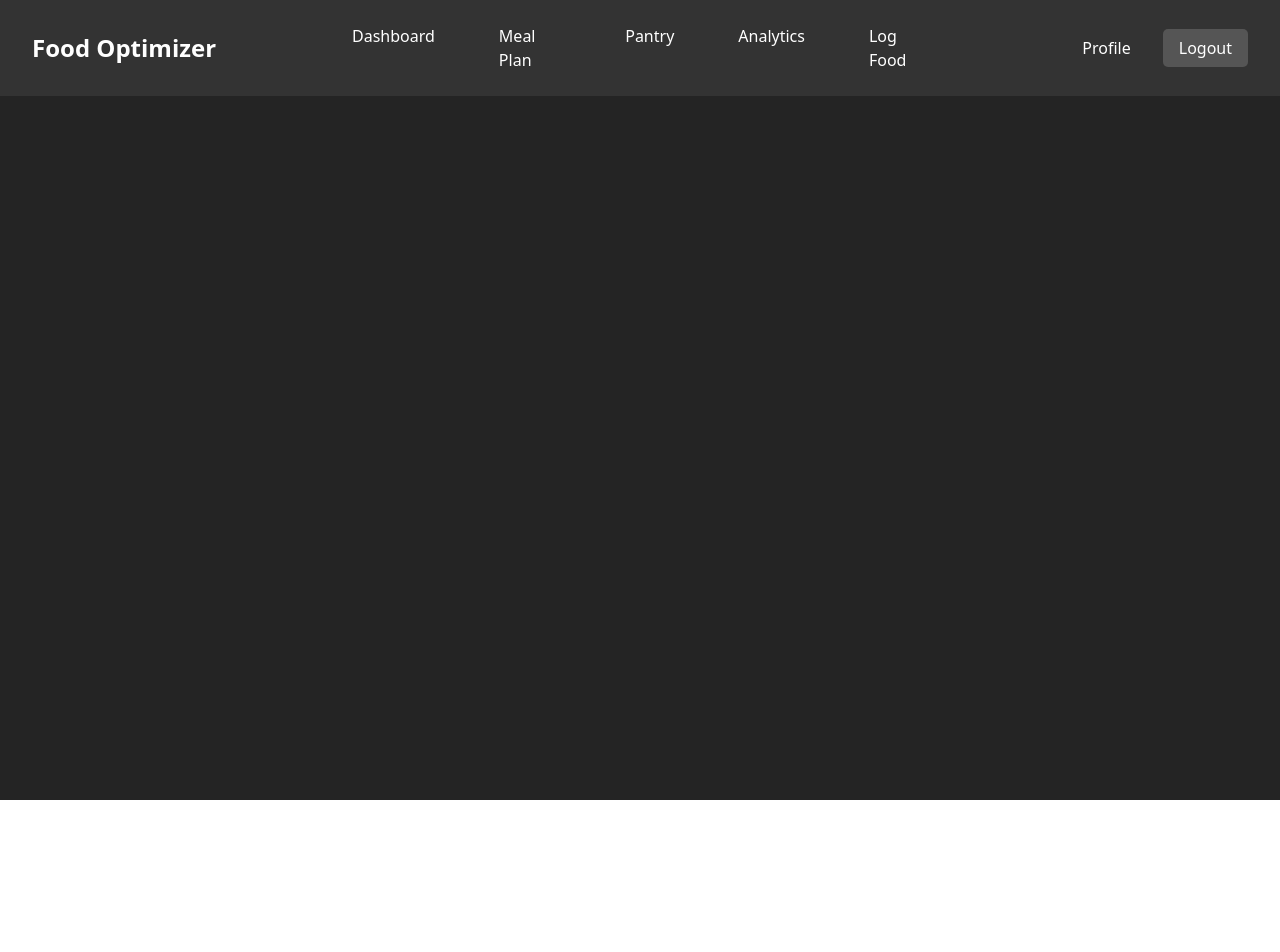
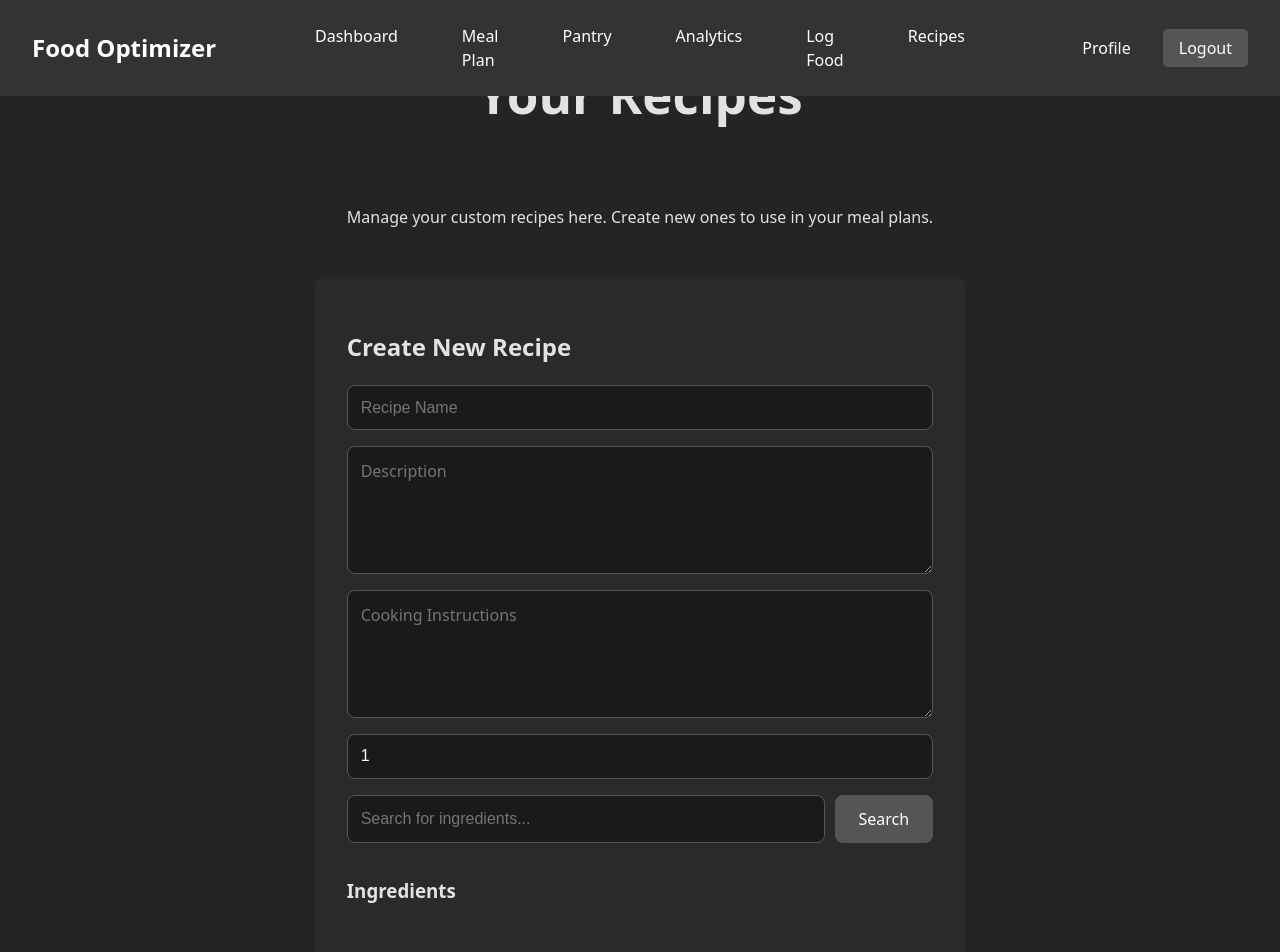
Before and after one commit to ShaneScarcella/food-optimizer, a React (Vite) app in the folder client/: page /recipes in a window 1280 px wide. Shown: the top 952 px of the page. Before the commit the page ends 800 px from the top, so only its background shows below. Built offline with nearby package versions, Linux system fonts and the light colour scheme; sample sign-in values are in the browser's storage.

Commit message:
feat(recipe): Implemented frontend for recipe creation

```diff
--- a/client/src/App.jsx
+++ b/client/src/App.jsx
@@ -9,6 +9,7 @@ import MealPlanPage from './pages/MealPlanPage';
 import AnalyticsPage from './pages/AnalyticsPage';
 import Layout from './components/Layout';
 import LogFoodPage from './pages/LogFoodPage';
+import RecipesPage from './pages/RecipesPage';
 
 function App() {
   return (
@@ -53,6 +54,10 @@ function App() {
             path="/log-food"
             element={<ProtectedRoute><LogFoodPage /></ProtectedRoute>}
           />
+          <Route
+            path="/recipes"
+            element={<ProtectedRoute><RecipesPage /></ProtectedRoute>}
+          />
         </Routes>
       </Layout>
     </BrowserRouter>
--- /dev/null
+++ b/client/src/components/CreateRecipeForm.jsx
@@ -0,0 +1,136 @@
+import { useState } from 'react';
+import apiClient from '../services/apiService';
+
+function CreateRecipeForm() {
+  const [recipe, setRecipe] = useState({
+    name: '',
+    description: '',
+    instructions: '',
+    servings: 1,
+  });
+  const [ingredients, setIngredients] = useState([]);
+  const [foodSearchTerm, setFoodSearchTerm] = useState('');
+  const [searchResults, setSearchResults] = useState([]);
+  const [message, setMessage] = useState('');
+
+  const handleRecipeChange = (e) => {
+    const { name, value } = e.target;
+    setRecipe(prev => ({ ...prev, [name]: value }));
+  };
+
+  const handleFoodSearch = async () => {
+    if (!foodSearchTerm.trim()) return;
+    try {
+      const response = await apiClient.get(`/foods/search?name=${foodSearchTerm}`);
+      setSearchResults(response.data);
+    } catch (error) {
+      console.error('Failed to search for food:', error);
+    }
+  };
+
+  const addIngredient = (food) => {
+    // Prevent adding the same ingredient twice
+    if (ingredients.some(ing => ing.foodId === food.id)) return;
+
+    setIngredients(prev => [...prev, { foodId: food.id, name: food.name, quantity: 1, unit: 'serving' }]);
+    setFoodSearchTerm('');
+    setSearchResults([]);
+  };
+
+  const handleIngredientChange = (index, field, value) => {
+    const updatedIngredients = [...ingredients];
+    updatedIngredients[index][field] = value;
+    setIngredients(updatedIngredients);
+  };
+
+  const removeIngredient = (index) => {
+    setIngredients(prev => prev.filter((_, i) => i !== index));
+  };
+
+  const handleSubmit = async (e) => {
+    e.preventDefault();
+    setMessage('');
+
+    const recipePayload = {
+      ...recipe,
+      // Only need to send the backend what it expects for an Ingredient
+      ingredients: ingredients.map(({ foodId, quantity, unit }) => ({ foodId, quantity: parseFloat(quantity), unit })),
+    };
+
+    try {
+      await apiClient.post('/recipes', recipePayload);
+      setMessage(`Recipe "${recipe.name}" created successfully!`);
+      setRecipe({ name: '', description: '', instructions: '', servings: 1 });
+      setIngredients([]);
+    } catch (error) {
+      setMessage('Failed to create recipe. Please check all fields.');
+      console.error('Create recipe error:', error);
+    }
+  };
+
+
+  return (
+    <div style={styles.formContainer}>
+      <h2>Create New Recipe</h2>
+      <form onSubmit={handleSubmit} style={styles.form}>
+        {/* Recipe Details */}
+        <input type="text" name="name" value={recipe.name} onChange={handleRecipeChange} placeholder="Recipe Name" required style={styles.input} />
+        <textarea name="description" value={recipe.description} onChange={handleRecipeChange} placeholder="Description" style={styles.textarea}></textarea>
+        <textarea name="instructions" value={recipe.instructions} onChange={handleRecipeChange} placeholder="Cooking Instructions" style={styles.textarea}></textarea>
+        <input type="number" name="servings" value={recipe.servings} onChange={handleRecipeChange} placeholder="Servings" min="1" required style={styles.input} />
+
+        {/* Ingredient Search */}
+        <div style={styles.searchContainer}>
+          <input type="text" value={foodSearchTerm} onChange={(e) => setFoodSearchTerm(e.target.value)} placeholder="Search for ingredients..." style={{...styles.input, flexGrow: 1}}/>
+          <button type="button" onClick={handleFoodSearch} style={styles.button}>Search</button>
+        </div>
+
+        {/* Search Results */}
+        {searchResults.length > 0 && (
+          <ul style={styles.searchResultsList}>
+            {searchResults.map(food => (
+              <li key={food.id} onClick={() => addIngredient(food)} style={styles.searchResultItem}>
+                {food.name}
+              </li>
+            ))}
+          </ul>
+        )}
+
+        {/* Added Ingredients List */}
+        <h3>Ingredients</h3>
+        <div style={styles.ingredientsList}>
+          {ingredients.length > 0 ? ingredients.map((ing, index) => (
+            <div key={index} style={styles.ingredientRow}>
+              <span style={{ flex: 3 }}>{ing.name}</span>
+              <input type="number" value={ing.quantity} onChange={(e) => handleIngredientChange(index, 'quantity', e.target.value)} min="0.1" step="0.1" style={{...styles.input, flex: 1}}/>
+              <input type="text" value={ing.unit} onChange={(e) => handleIngredientChange(index, 'unit', e.target.value)} style={{...styles.input, flex: 1}}/>
+              <button type="button" onClick={() => removeIngredient(index)} style={styles.removeButton}>&times;</button>
+            </div>
+          )) : <p>No ingredients added yet.</p>}
+        </div>
+
+        <button type="submit" style={styles.submitButton}>Save Recipe</button>
+        {message && <p style={message.includes('successfully') ? styles.successMessage : styles.errorMessage}>{message}</p>}
+      </form>
+    </div>
+  );
+}
+
+const styles = {
+    formContainer: { width: '100%', maxWidth: '800px', backgroundColor: '#2a2a2a', padding: '2rem', borderRadius: '8px' },
+    form: { display: 'flex', flexDirection: 'column', gap: '1rem' },
+    input: { padding: '0.8rem', fontSize: '1rem', backgroundColor: '#1a1a1a', border: '1px solid #555', borderRadius: '8px', color: 'white' },
+    textarea: { minHeight: '100px', padding: '0.8rem', fontSize: '1rem', backgroundColor: '#1a1a1a', border: '1px solid #555', borderRadius: '8px', color: 'white', fontFamily: 'inherit' },
+    searchContainer: { display: 'flex', gap: '10px' },
+    button: { padding: '0.8rem 1.5rem', border: 'none', borderRadius: '8px', backgroundColor: '#555', color: 'white', cursor: 'pointer' },
+    searchResultsList: { listStyle: 'none', padding: 0, margin: 0, border: '1px solid #555', borderRadius: '8px', maxHeight: '150px', overflowY: 'auto' },
+    searchResultItem: { padding: '0.8rem', cursor: 'pointer', borderBottom: '1px solid #555' },
+    ingredientsList: { display: 'flex', flexDirection: 'column', gap: '10px' },
+    ingredientRow: { display: 'flex', alignItems: 'center', gap: '10px' },
+    removeButton: { backgroundColor: '#c0392b', color: 'white', border: 'none', borderRadius: '50%', width: '30px', height: '30px', cursor: 'pointer', fontSize: '1.2rem', lineHeight: '1' },
+    submitButton: { padding: '1rem', fontSize: '1.2rem', fontWeight: 'bold', border: '1px solid transparent', borderRadius: '8px', backgroundColor: '#1a1a1a', cursor: 'pointer', transition: 'border-color 0.25s' },
+    successMessage: { color: '#28a745', marginTop: '1rem' },
+    errorMessage: { color: '#dc3545', marginTop: '1rem' }
+};
+
+export default CreateRecipeForm;
--- a/client/src/components/Navbar.jsx
+++ b/client/src/components/Navbar.jsx
@@ -23,7 +23,7 @@ function Navbar() {
             <Link to="/pantry" style={linkStyle}>Pantry</Link>
             <Link to="/analytics" style={linkStyle}>Analytics</Link>
             <Link to="/log-food" style={linkStyle}>Log Food</Link>
-
+            <Link to="/recipes" style={linkStyle}>Recipes</Link>
           </>
         )}
       </div>
--- /dev/null
+++ b/client/src/pages/RecipesPage.jsx
@@ -0,0 +1,21 @@
+import CreateRecipeForm from '../components/CreateRecipeForm';
+
+function RecipesPage() {
+  const pageStyle = {
+    display: 'flex',
+    flexDirection: 'column',
+    alignItems: 'center',
+    padding: '2rem',
+    gap: '2rem'
+  };
+
+  return (
+    <div style={pageStyle}>
+      <h1>Your Recipes</h1>
+      <p>Manage your custom recipes here. Create new ones to use in your meal plans.</p>
+      <CreateRecipeForm />
+    </div>
+  );
+}
+
+export default RecipesPage;
```
